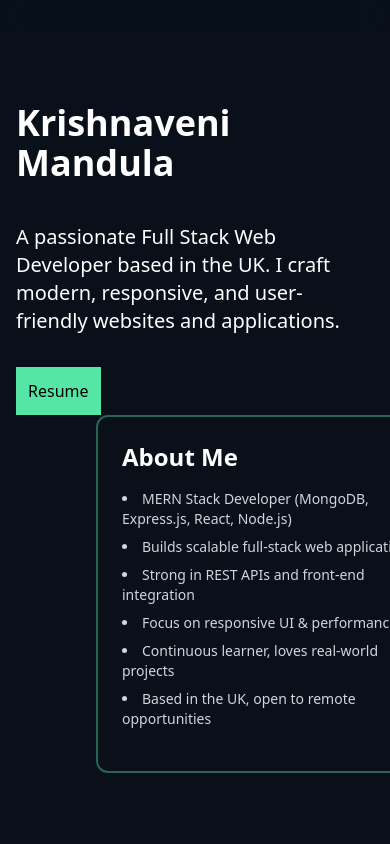
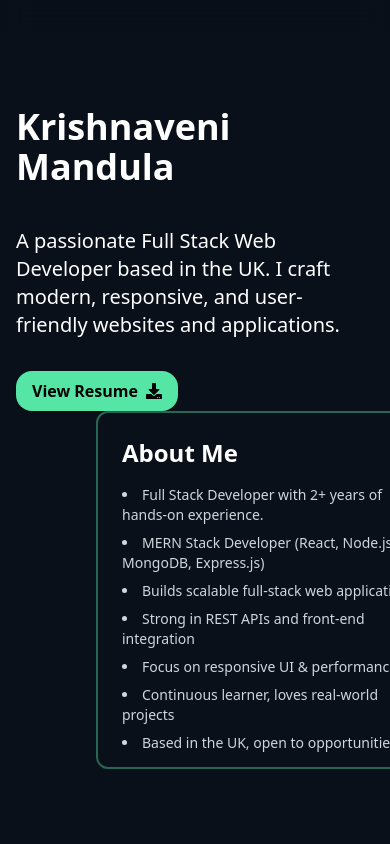
Before and after one commit to krishnavenimandula/personal-portfolio, a React (Vite) app in the folder client/: page / in a window 390 px wide. Shown: the top 844 px of the page. Built offline with nearby package versions, Linux system fonts and the light colour scheme.

Commit message:
added resume

```diff
--- a/client/src/components/Navbar.tsx
+++ b/client/src/components/Navbar.tsx
@@ -52,9 +52,10 @@ const Navbar = () => {
       <nav className="container mx-auto px-4 py-4 flex justify-between items-center">
         <div className="hidden md:flex items-center space-x-6">
           {navLinks.map((link) => (
-            <Link
+            <a
+              href={link.path}
               key={link.path}
-              to={link.path}
+              onClick={() => setActiveLink(link.path)}
               className={`text-800 hover:text-primary transition-colors nav-link ${
                 location.pathname === link.path || activeLink === link.path
                   ? "active text-primary font-bold text-mint-green"
@@ -62,7 +63,7 @@ const Navbar = () => {
               }`}
             >
               {link.name}
-            </Link>
+            </a>
           ))}
         </div>
       </nav>
--- a/client/src/data/education.ts
+++ b/client/src/data/education.ts
@@ -1,13 +1,13 @@
 export const education = [
   {
-    degree: "B.Tech",
-    institution: "NIT Warangal",
+    degree: "Bachelor of Technology",
+    institution: "National Institute of Technology, Warangal, India",
     period: "2013 - 2017",
   },
   {
     degree: "Full Stack Bootcamp",
     institution: "upGrad Knowledge Hut",
     period: "Certification",
-    credentialId: "KH12-8009000-20240910343"
-  }
+    credentialId: "KH12-8009000-20240910343",
+  },
 ];
--- a/client/src/data/experience.ts
+++ b/client/src/data/experience.ts
@@ -5,6 +5,7 @@ export const experience = [
     location: "Bristol, UK",
     period: "2023 - Present",
     responsibilities: [
+      "Designed and built multiple RESTful APIs with Node.js, enabling smooth data exchange between the front-end and back-end systems.",
       "Built a library of reusable, modular React components that reduced development time by 30% and improved code maintainability and performance.",
       "Wrote thorough unit tests using Jest and React Testing Library to ensure code reliability and catch bugs early.",
       "Improved app performance by implementing lazy loading, memoization, and efficient state management, which reduced load times by 20% and improved responsiveness by 15%.",
@@ -13,6 +14,18 @@ export const experience = [
       "Used Git effectively for version control, improving team collaboration and reducing merge conflicts by 25% through better task and branch management.",
       "Developed interactive user interface components using React concepts, focusing on responsiveness and usability.",
       "Diagnosed and resolved UI issues and bugs to maintain a smooth user experience.",
+      "Troubleshooting and fixing issues in the code and writing clean and readable code that others can understand.",
+      "I have written unit test cases using Jest and React Testing Libraries.",
+      "I was responsible for handling tasks independently and delivering them with quality",
+    ],
+  },
+  {
+    title: "Mathematics Teacher",
+    company: "",
+    location: "India",
+    period: "",
+    responsibilities: [
+      "Prior to the software industry, I worked as a Mathematics teacher in India, where I taught GCSE level mathematics. These mathematical problem solving skills would be beneficial for my software journey.",
     ],
   },
 ];
--- a/client/src/sections/Education.tsx
+++ b/client/src/sections/Education.tsx
@@ -1,5 +1,5 @@
 import SectionHeading from "../components/SectionHeading";
-
+import { education } from "../data/education";
 const Education = () => {
   return (
     <section
@@ -8,6 +8,23 @@ const Education = () => {
     >
       <div className="container mx-auto px-4">
         <SectionHeading title="Education &" highlight="Certifications" />
+
+        <div className="max-w-3xl mx-auto">
+          <div className="grid md:grid-cols-2 gap-8">
+            {education.map((item) => (
+              <div className="bg-card rounded-lg p-6 border border-primary/10 hover:border-primary/30 transition-colors">
+                <div className="text-primary mb-2">{item.period}</div>
+                <h3 className="text-xl font-semibold mb-2">{item.degree}</h3>
+                <p className="text-muted-foreground mb-4">{item.institution}</p>
+                {item.credentialId && (
+                  <p className="text-xs text-muted-foreground/70">
+                    Credential ID: {item.credentialId}
+                  </p>
+                )}
+              </div>
+            ))}
+          </div>
+        </div>
       </div>
     </section>
   );
--- a/client/src/sections/Experience.tsx
+++ b/client/src/sections/Experience.tsx
@@ -12,7 +12,7 @@ const Experience = () => {
 
         <div className="">
           {experience.map((job) => (
-            <div className="relative group">
+            <div className="relative group mt-5">
               <div className="flex flex-col sm:flex-row items-start mb-1 group-hover:text-primary transition-colors">
                 <div className="font-medium text-xl">{job.title}</div>
                 <div className="sm:ml-auto text-sm text-muted-foreground">
--- a/client/src/sections/Home.tsx
+++ b/client/src/sections/Home.tsx
@@ -1,4 +1,4 @@
-// import { FaDownload } from "react-icons/fa";
+import { FaDownload } from "react-icons/fa";
 
 const Home = () => {
   return (
@@ -22,12 +22,15 @@ const Home = () => {
             modern, responsive, and user-friendly websites and applications.
           </p>
           <div className="font-medium">
-            <button type="button" className="bg-mint-green text-black p-3">
-              Resume
-              {/* <span className="flex">
-                <FaDownload className="w-4 h-4" />
-              </span> */}
-            </button>
+            <a
+              href="/portfolio/resume.pdf"
+              target="_blank"
+              rel="noopener noreferrer"
+            >
+              <button className="flex items-center gap-2 bg-mint-green hover:bg-mint-green/40 text-black font-semibold py-2 px-4 rounded-2xl shadow transition-all cursor-pointer">
+                View Resume <FaDownload />
+              </button>
+            </a>
           </div>
         </div>
 
@@ -40,13 +43,16 @@ const Home = () => {
             <h2 className="text-2xl font-bold text-white mb-4">About Me</h2>
             <ul className="list-disc list-inside space-y-2 text-sm">
               <li>
-                MERN Stack Developer (MongoDB, Express.js, React, Node.js)
+                Full Stack Developer with 2+ years of hands-on experience.
+              </li>
+              <li>
+                MERN Stack Developer (React, Node.js, MongoDB, Express.js)
               </li>
               <li>Builds scalable full-stack web applications</li>
               <li>Strong in REST APIs and front-end integration</li>
               <li>Focus on responsive UI & performance</li>
               <li>Continuous learner, loves real-world projects</li>
-              <li>Based in the UK, open to remote opportunities</li>
+              <li>Based in the UK, open to opportunities</li>
             </ul>
           </div>
         </div>
--- a/client/src/sections/Portfolio.tsx
+++ b/client/src/sections/Portfolio.tsx
@@ -9,8 +9,16 @@ const Portfolio = () => {
     >
       <div className="container mx-auto px-4">
         <SectionHeading title="My" highlight="Portfolio" />
-
-        <div className="max-w-5xl mx-auto">
+        <div>
+          <p className="font-bold">Note :</p>
+          <p className="text-secondary-gray">
+            Once you click on the Live Demo, please give sometime to load for
+            the first time. as I have hosted these application on free tier
+            renderer.com. I will take 20 seconds to load the initial page.
+            Thanks :)
+          </p>
+        </div>
+        <div className="max-w-5xl mx-auto pt-5">
           {projects.map((project) => (
             <div className="bg-background p-6 md:p-8 rounded-xl border hover:border-mint-green/80 transition-all mb-8 last:mb-0 border-mint-green/30">
               <div className="md:flex items-center">
```
Also changed, not shown: 1 other file (tests, documents, lock files or other folders).
